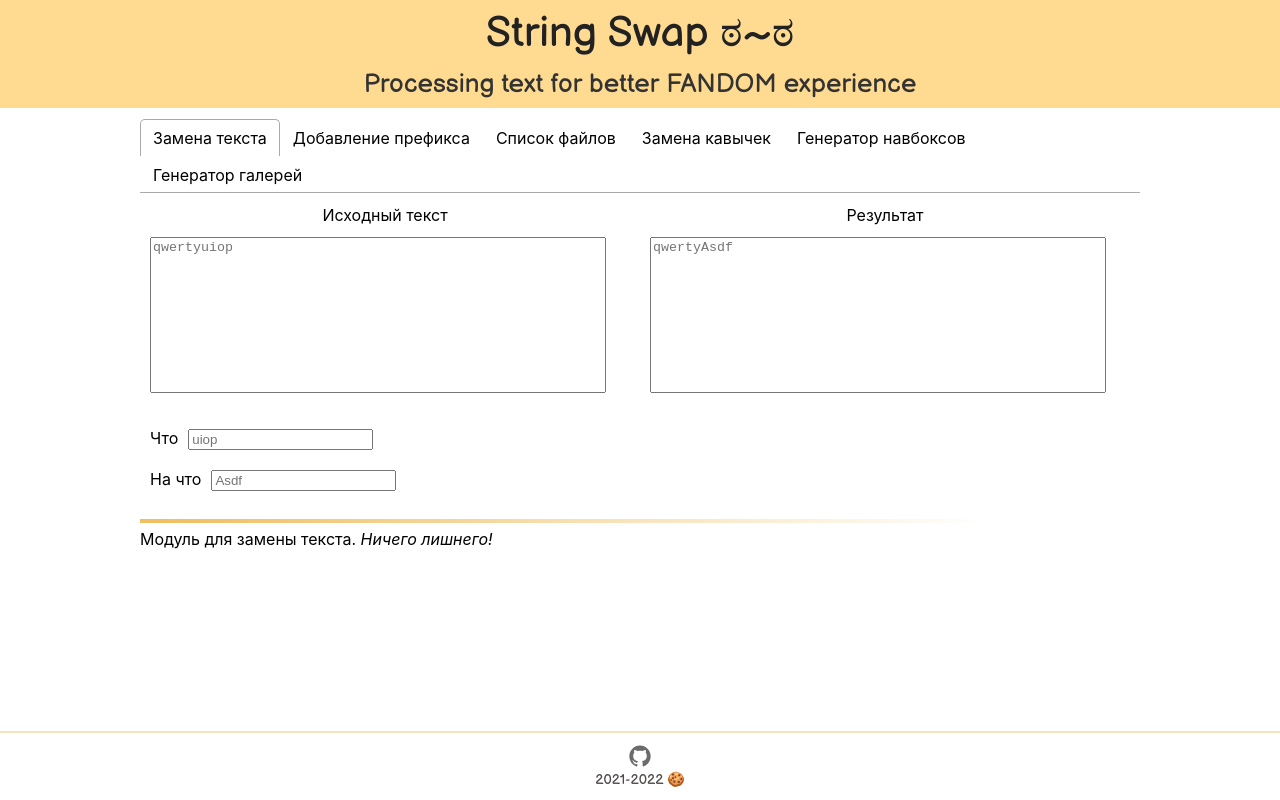
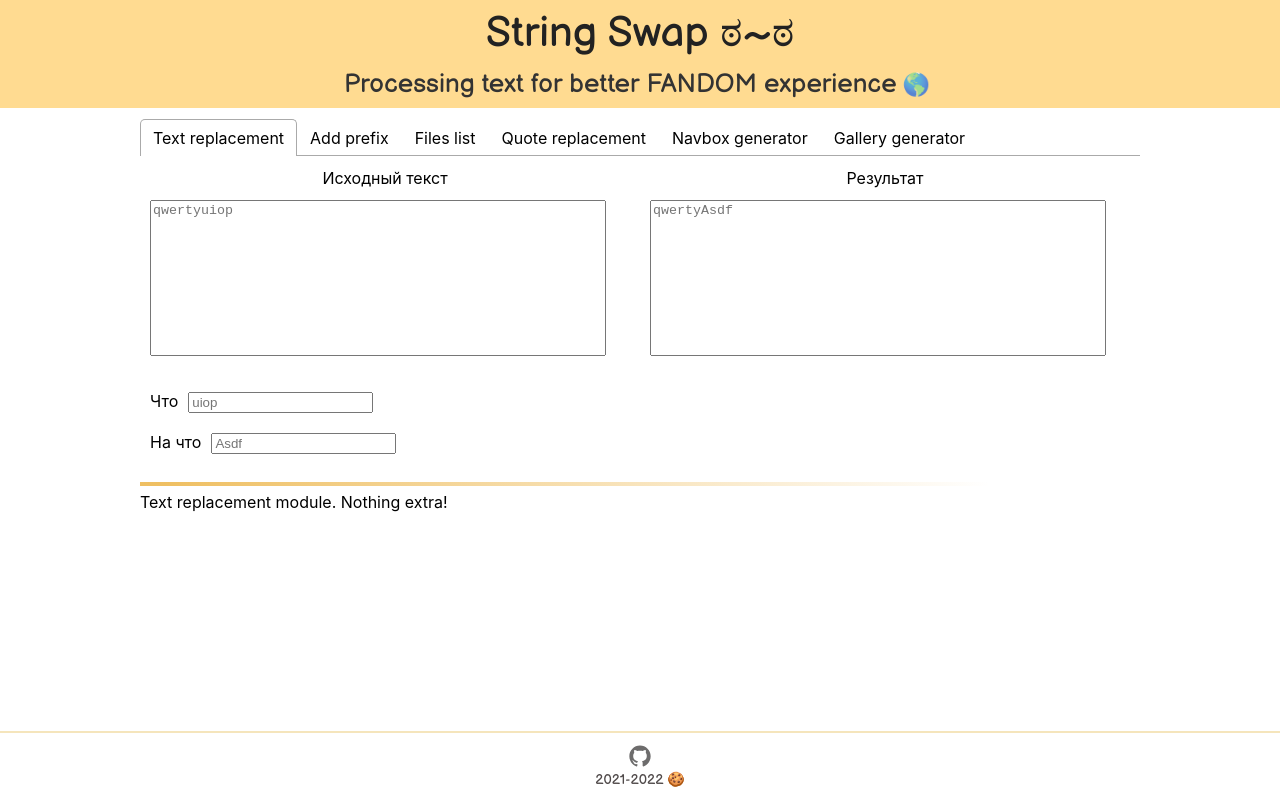
Before and after one commit to DoubleCookies/StringSwapWeb, a React (Create React App) app: page / in a window 1280 px wide. Built offline with nearby package versions, Linux system fonts and the light colour scheme.

Commit message:
lang button + description translate

```diff
--- a/package.json
+++ b/package.json
@@ -13,9 +13,10 @@
     "@types/react-dom": "^17.0.0",
     "gh-pages": "^3.2.3",
     "i18next": "^20.3.3",
+    "i18next-browser-languagedetector": "^6.1.3",
     "react": "^17.0.2",
     "react-dom": "^17.0.2",
-    "react-i18next": "^11.11.2",
+    "react-i18next": "^11.15.3",
     "react-scripts": "4.0.3",
     "react-tabs": "^3.2.2",
     "typescript": "^4.1.2",
--- a/src/App.css
+++ b/src/App.css
@@ -26,6 +26,20 @@
 
   font-size: calc(18px + 1vmin);
   color: #333;
+}
+
+.lang-button {
+  opacity: 0.7;
+  transition: 200ms all ease-in;
+
+  border: none;
+  background: transparent;
+
+  font-size: calc(14px + 1vmin);
+}
+
+.lang-button:hover {
+  opacity: 1;
 }
 
 .main-content {
--- a/src/App.tsx
+++ b/src/App.tsx
@@ -3,8 +3,19 @@ import './App.css';
 import 'react-tabs/style/react-tabs.css';
 import ComponentTabs from "./components/ComponentTabs";
 import GithubIcon from "./components/GithubIcon";
+import { useTranslation } from "react-i18next";
+import i18n from "./i18n";
 
 function App() {
+  const { t } = useTranslation(['translation']);
+  const changeLanguage = () => {
+    let lng = 'en';
+    if (i18n.language === 'en') {
+      lng = 'ru';
+    }
+    i18n.changeLanguage(lng).then();
+  }
+
   return (
     <div className="app">
       <header className="app-header">
@@ -12,7 +23,11 @@ function App() {
           String Swap ಠ~ಠ
         </div>
         <div className="header-text-mini">
-          Processing text for better FANDOM experience
+          {t("intro")}
+          <button className="lang-button" aria-label="Switch language (en/ru)" title="Switch language (en/ru)"
+                  onClick={() => changeLanguage()}>
+            🌎
+          </button>
         </div>
       </header>
       <main className="main-content">
--- a/src/components/ComponentTabs.tsx
+++ b/src/components/ComponentTabs.tsx
@@ -6,35 +6,38 @@ import NavboxGenerator from "./navboxGenerator/NavboxGenerator";
 import QuoteReplacement from "./quoteReplacement/QuoteReplacement";
 import GalleryGenerator from "./galleryGenerator/GalleryGenerator";
 import React from "react";
+import { useTranslation } from "react-i18next";
 
 function ComponentTabs() {
+  const { t } = useTranslation(['translation']);
+
   return (
     <Tabs>
       <TabList>
-        <Tab>Замена текста</Tab>
-        <Tab>Добавление префикса</Tab>
-        <Tab>Список файлов</Tab>
-        <Tab>Замена кавычек</Tab>
-        <Tab>Генератор навбоксов</Tab>
-        <Tab>Генератор галерей</Tab>
+        <Tab>{t("replaceText")}</Tab>
+        <Tab>{t("addPrefix")}</Tab>
+        <Tab>{t("fileNames")}</Tab>
+        <Tab>{t("quoteReplacement")}</Tab>
+        <Tab>{t("navboxGenerator")}</Tab>
+        <Tab>{t("galleryGenerator")}</Tab>
       </TabList>
       <TabPanel>
-        <ReplaceText/>
+        <ReplaceText description={t("replaceTextInfo")}/>
       </TabPanel>
       <TabPanel>
-        <AddPrefix/>
+        <AddPrefix description={t("addPrefixInfo")}/>
       </TabPanel>
       <TabPanel>
-        <FileNames/>
+        <FileNames description={t("fileNamesInfo")}/>
       </TabPanel>
       <TabPanel>
-        <QuoteReplacement/>
+        <QuoteReplacement description={t("quoteReplacementInfo")}/>
       </TabPanel>
       <TabPanel>
-        <NavboxGenerator/>
+        <NavboxGenerator description={t("navboxGeneratorInfo")}/>
       </TabPanel>
       <TabPanel>
-        <GalleryGenerator/>
+        <GalleryGenerator description={t("galleryGeneratorInfo")}/>
       </TabPanel>
     </Tabs>
   );
--- a/src/components/addPrefix/AddPrefix.tsx
+++ b/src/components/addPrefix/AddPrefix.tsx
@@ -1,4 +1,8 @@
 import React from "react";
+
+interface MyProps {
+  description: string
+}
 
 interface MyState {
   startValue: string,
@@ -6,7 +10,7 @@ interface MyState {
   finishValue: string
 }
 
-class AddPrefix extends React.Component<{}, MyState> {
+class AddPrefix extends React.Component<MyProps, MyState> {
   constructor(props: any) {
     super(props);
 
@@ -18,6 +22,7 @@ class AddPrefix extends React.Component<{}, MyState> {
   }
 
   render() {
+    const { description } = this.props;
     const { finishValue } = this.state;
     return (
       <form>
@@ -49,7 +54,7 @@ class AddPrefix extends React.Component<{}, MyState> {
           </div>
         </div>
         <hr className="gradient-border"/>
-        <div>Модуль для добавления префикса в начале каждой строки.</div>
+        {description}
       </form>
     );
   }
--- a/src/components/fileNames/FileNames.tsx
+++ b/src/components/fileNames/FileNames.tsx
@@ -1,11 +1,15 @@
 import React from "react";
+
+interface MyProps {
+  description: string
+}
 
 interface MyState {
   startValue: string,
   finishValue: string
 }
 
-class FileNames extends React.Component<{}, MyState> {
+class FileNames extends React.Component<MyProps, MyState> {
   constructor(props: any) {
     super(props);
 
@@ -16,6 +20,7 @@ class FileNames extends React.Component<{}, MyState> {
   }
 
   render() {
+    const { description } = this.props;
     const { finishValue } = this.state;
     return (
       <form>
@@ -39,8 +44,7 @@ class FileNames extends React.Component<{}, MyState> {
           </div>
         </div>
         <hr className="gradient-border"/>
-        <div>Модуль для страницы неиспользуемых файлов. Позволяет вытащить нужные названия файлов,
-        до которых сложно добраться иначе.</div>
+        {description}
       </form>
     )
   }
--- a/src/components/galleryGenerator/GalleryGenerator.tsx
+++ b/src/components/galleryGenerator/GalleryGenerator.tsx
@@ -1,4 +1,8 @@
 import React from "react";
+
+interface MyProps {
+  description: string
+}
 
 interface MyState {
   fileName: string,
@@ -8,7 +12,7 @@ interface MyState {
   finishValue: string
 }
 
-class GalleryGenerator extends React.Component<{}, MyState> {
+class GalleryGenerator extends React.Component<MyProps, MyState> {
   constructor(props: any) {
     super(props);
 
@@ -22,6 +26,7 @@ class GalleryGenerator extends React.Component<{}, MyState> {
   }
 
   render() {
+    const { description } = this.props;
     const { finishValue } = this.state;
     return (
       <form>
@@ -69,8 +74,7 @@ class GalleryGenerator extends React.Component<{}, MyState> {
           </div>
         </div>
         <hr className="gradient-border"/>
-        <div>Модуль для генерации списка файлов с нужным номером. Использовался раньше для
-        галерей, сейчас немного утратил актуальность, но выкидывать не хочется.</div>
+        {description}
       </form>
     );
   }
--- a/src/components/navboxGenerator/NavboxGenerator.tsx
+++ b/src/components/navboxGenerator/NavboxGenerator.tsx
@@ -1,11 +1,15 @@
 import React from "react";
+
+interface MyProps {
+  description: string
+}
 
 interface MyState {
   startValue: string,
   finishValue: string
 }
 
-class NavboxGenerator extends React.Component<{}, MyState> {
+class NavboxGenerator extends React.Component<MyProps, MyState> {
   constructor(props: any) {
     super(props);
 
@@ -16,6 +20,7 @@ class NavboxGenerator extends React.Component<{}, MyState> {
   }
 
   render() {
+    const { description } = this.props;
     const { finishValue } = this.state;
     return (
       <form>
@@ -39,7 +44,7 @@ class NavboxGenerator extends React.Component<{}, MyState> {
           </div>
         </div>
         <hr className="gradient-border"/>
-        <div>Модуль для генерации ссылок для навбоксов.</div>
+        {description}
       </form>
     );
   }
--- a/src/components/quoteReplacement/QuoteReplacement.tsx
+++ b/src/components/quoteReplacement/QuoteReplacement.tsx
@@ -1,11 +1,15 @@
 import React from "react";
+
+interface MyProps {
+  description: string
+}
 
 interface MyState {
   startValue: string,
   finishValue: string
 }
 
-class QuoteReplacement extends React.Component<{}, MyState> {
+class QuoteReplacement extends React.Component<MyProps, MyState> {
   constructor(props: any) {
     super(props);
 
@@ -16,6 +20,7 @@ class QuoteReplacement extends React.Component<{}, MyState> {
   }
 
   render() {
+    const { description } = this.props;
     const { finishValue } = this.state;
     return (
       <form>
@@ -39,7 +44,7 @@ class QuoteReplacement extends React.Component<{}, MyState> {
           </div>
         </div>
         <hr className="gradient-border"/>
-        <div>Модуль для замены кавычек. Довольно простой (не учитывает вложенность).</div>
+        {description}
       </form>
     );
   }
--- a/src/components/replaceText/ReplaceText.tsx
+++ b/src/components/replaceText/ReplaceText.tsx
@@ -1,4 +1,8 @@
 import React from "react";
+
+interface MyProps {
+  description: string
+}
 
 interface MyState {
   startValue: string,
@@ -7,7 +11,7 @@ interface MyState {
   replaceFinish: string
 }
 
-class ReplaceText extends React.Component<{}, MyState> {
+class ReplaceText extends React.Component<MyProps, MyState> {
   constructor(props: any) {
     super(props);
 
@@ -20,6 +24,7 @@ class ReplaceText extends React.Component<{}, MyState> {
   }
 
   render() {
+    const { description } = this.props;
     const { finishValue } = this.state;
     return (
       <form>
@@ -58,7 +63,7 @@ class ReplaceText extends React.Component<{}, MyState> {
           </div>
         </div>
         <hr className="gradient-border"/>
-        <div>Модуль для замены текста. <i>Ничего лишнего!</i></div>
+        {description}
       </form>
     );
   }
--- /dev/null
+++ b/src/i18n.ts
@@ -0,0 +1,51 @@
+import i18n from 'i18next';
+import { initReactI18next } from 'react-i18next';
+import detector from 'i18next-browser-languagedetector';
+
+export const resources = {
+  en: {
+    translation: {
+      intro: 'Processing text for better FANDOM experience',
+      replaceText: 'Text replacement',
+      replaceTextInfo: 'Text replacement module. Nothing extra!',
+      addPrefix: 'Add prefix',
+      addPrefixInfo: 'Module for adding prefix for every string.',
+      fileNames: 'Files list',
+      fileNamesInfo: 'Module for unused files page. Allow to get correct filenames ' +
+        'which are difficult to get otherwise.',
+      quoteReplacement: 'Quote replacement',
+      quoteReplacementInfo: 'Module for quote replacement. Pretty simple and doesn\'t process nesting quotes.',
+      navboxGenerator: 'Navbox generator',
+      navboxGeneratorInfo: 'Module for generating navbox links.',
+      galleryGenerator: 'Gallery generator',
+      galleryGeneratorInfo: 'Module for generating file names with numbers. Used for galleries, now it lost relevance ' +
+        'but I don\'t want to throw it away.',
+    }
+  },
+  ru: {
+    translation: {
+      intro: 'Преобразование текста для удобной работы на FANDOMе',
+      replaceText: 'Замена текста',
+      replaceTextInfo: 'Модуль для замены текста. Ничего лишнего!',
+      addPrefix: 'Добавление префикса',
+      addPrefixInfo: 'Модуль для добавления префикса в начале каждой строки.',
+      fileNames: 'Список файлов',
+      fileNamesInfo: 'Модуль для страницы неиспользуемых файлов. Позволяет вытащить нужные названия файлов, ' +
+        'до которых сложно добраться иначе.',
+      quoteReplacement: 'Замена кавычек',
+      quoteReplacementInfo: 'Модуль для замены кавычек. Довольно простой (не учитывает вложенность).',
+      navboxGenerator: 'Генератор навбоксов',
+      navboxGeneratorInfo: 'Модуль для генерации ссылок для навбоксов.',
+      galleryGenerator: 'Генератор галерей',
+      galleryGeneratorInfo: 'Модуль для генерации списка файлов с нужным номером. Использовался раньше для ' +
+        'галерей, сейчас немного утратил актуальность, но выкидывать не хочется.'
+    }
+  }
+}
+
+i18n.use(detector).use(initReactI18next).init({
+  fallbackLng: 'en',
+  resources,
+});
+
+export default i18n;
--- a/src/index.tsx
+++ b/src/index.tsx
@@ -1,6 +1,7 @@
 import React from 'react';
 import ReactDOM from 'react-dom';
 import './index.css';
+import './i18n'
 import App from './App';
 
 ReactDOM.render(
```
Also changed, not shown: 1 other file (tests, documents, lock files or other folders).
